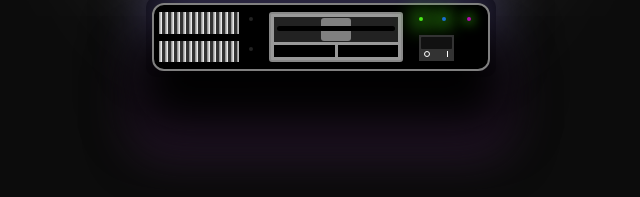
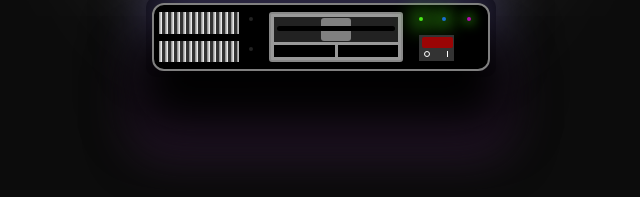
Before and after one commit to MnkyPwz/OnAirLanding, a plain HTML site: page index.html in a window 1280 px wide. Shown: the part 493-690 px from the top of the page, 319-959 px from the left. Drawn offline with Linux system fonts and the light colour scheme.

Commit message:
power switch test

```diff
--- a/style1.css
+++ b/style1.css
@@ -353,12 +353,13 @@ div[class^='socket'] {
 
 .buttonSlide {
     position: absolute;
-    width: 90%;
-    height: 12px;
+    width: 88%;
+    height: 11px;
     left: 5%;
     top: 2px;
-    background-color: #111111;
-    border-radius: 1px;
+    background-color: #9a0505;
+    border-radius: 2px;
+    margin-left: 1px;
 }
 
 .computerButton {
```
Also changed, not shown: 1 other file.
